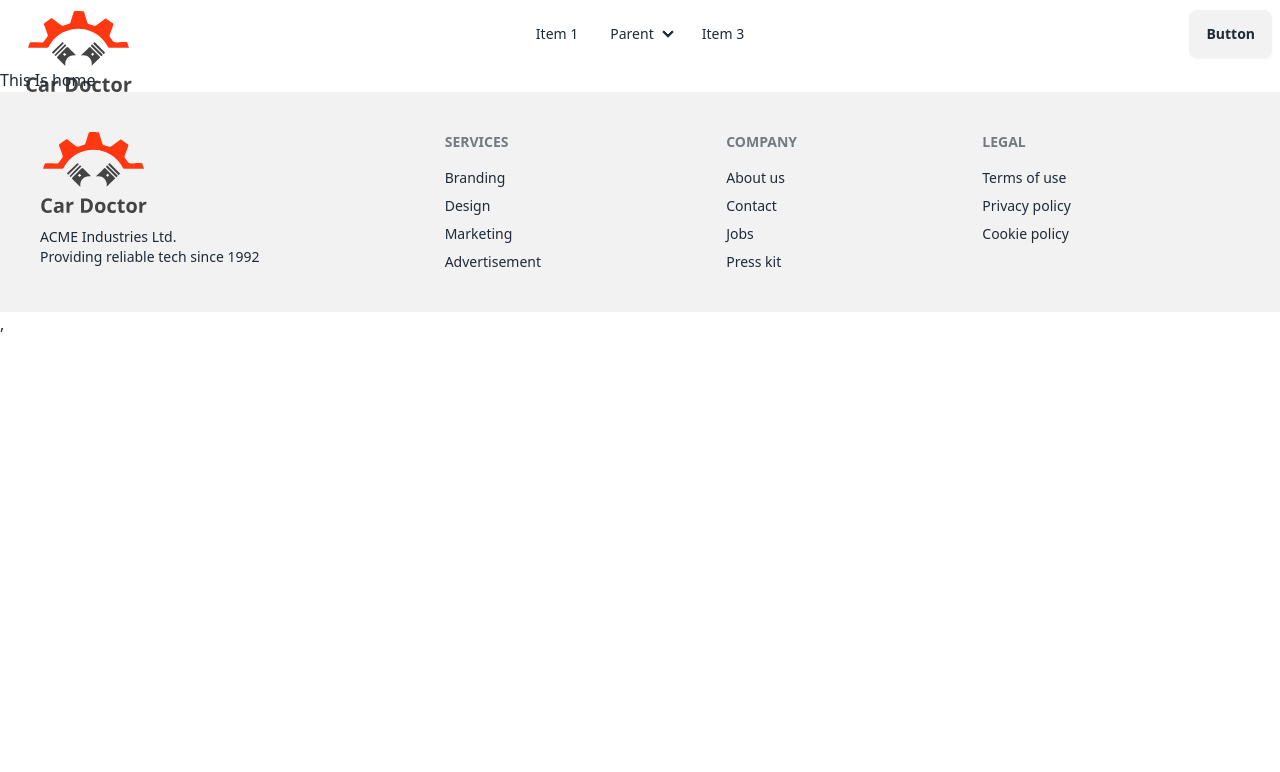
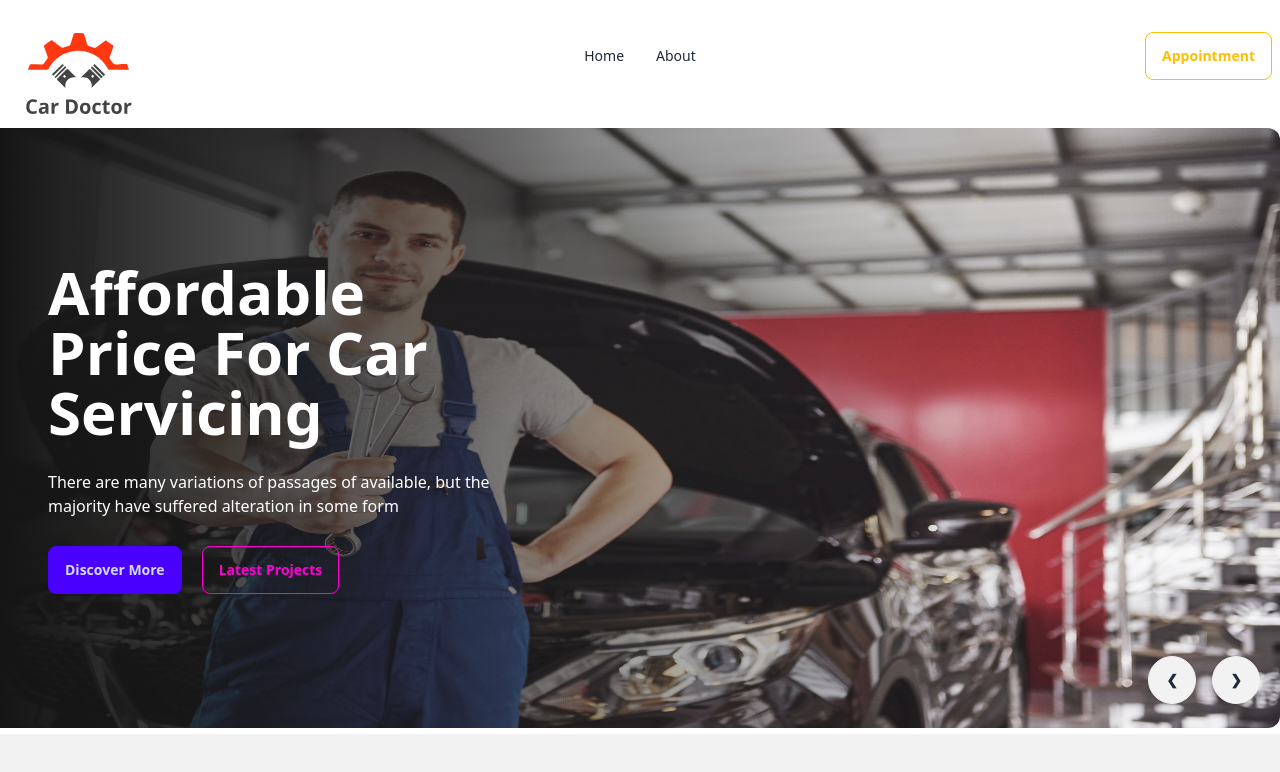
Before and after one commit to shohag0007/shohag-car-doctor-client, a React (Vite) app: page / in a window 1280 px wide. Shown: the top 772 px of the page. Built offline with nearby package versions, Linux system fonts and the light colour scheme.

Commit message:
banner is ready

```diff
--- /dev/null
+++ b/src/pages/Home/Banner/Banner.jsx
@@ -0,0 +1,61 @@
+import img1 from '../../../assets/images/banner/1.jpg';
+import img2 from '../../../assets/images/banner/2.jpg';
+import img3 from '../../../assets/images/banner/3.jpg';
+import img4 from '../../../assets/images/banner/4.jpg';
+import img5 from '../../../assets/images/banner/5.jpg';
+import img6 from '../../../assets/images/banner/6.jpg';
+
+const Banner = () => {
+    return (
+        <div className="carousel w-full h-[600px]">
+            <div id="slide1" className="carousel-item relative w-full">
+                <img
+                    src={img1}
+                    className="w-full rounded-xl" />
+                <div className="absolute left-0 top-0 h-full flex items-center   bottom-0 bg-gradient-to-r from-[#151515] to-[rgba(21, 21, 21, 0)]">
+                    <div className='space-y-7 w-1/2 pl-12'>
+                        <h2 className='text-6xl font-bold text-white'>Affordable Price For Car Servicing</h2>
+                   <p className='text-white'>There are many variations of passages of  available, but the majority have suffered alteration in some form</p>
+                    <div>
+                    <button className="btn btn-primary mr-5">Discover More</button>
+                    <button className="btn btn-outline btn-secondary">Latest Projects</button>
+                    </div>
+                    </div>
+                </div>
+                <div className="absolute left-5 right-5  flex -translate-y-1/2 transform bottom-0 justify-end">
+                    <a href="#slide4" className="btn btn-circle mr-4">❮</a>
+                    <a href="#slide2" className="btn btn-circle">❯</a>
+                </div>
+            </div>
+            <div id="slide2" className="carousel-item relative w-full">
+                <img
+                    src={img2}
+                    className=" w-full rounded-xl" />
+                <div className="absolute left-5 right-5  flex -translate-y-1/2 transform  bottom-0 justify-end">
+                    <a href="#slide1" className="btn btn-circle mr-4">❮</a>
+                    <a href="#slide3" className="btn btn-circle">❯</a>
+                </div>
+            </div>
+            <div id="slide3" className="carousel-item relative w-full">
+                <img
+                    src={img3}
+                    className="w-full rounded-xl" />
+                <div className="absolute left-5 right-5  flex -translate-y-1/2 transform bottom-0 justify-end">
+                    <a href="#slide2" className="btn btn-circle mr-4">❮</a>
+                    <a href="#slide4" className="btn btn-circle">❯</a>
+                </div>
+            </div>
+            <div id="slide4" className="carousel-item relative w-full">
+                <img
+                    src={img4}
+                    className="w-full rounded-xl" />
+                <div className="absolute left-5 right-5  flex -translate-y-1/2 transform bottom-0 justify-end">
+                    <a href="#slide3" className="btn btn-circle mr-4">❮</a>
+                    <a href="#slide1" className="btn btn-circle">❯</a>
+                </div>
+            </div>
+        </div>
+    );
+};
+
+export default Banner;
--- a/src/pages/Home/Home/Home.jsx
+++ b/src/pages/Home/Home/Home.jsx
@@ -1,9 +1,11 @@
+import Banner from "../Banner/Banner";
 
 
 const Home = () => {
     return (
         <div>
-            <h2>This Is home</h2>
+            <Banner></Banner>
+
         </div>
     );
 };
--- a/src/pages/Shared/NavBar/NavBar.jsx
+++ b/src/pages/Shared/NavBar/NavBar.jsx
@@ -2,8 +2,13 @@
 import logo from '../../../assets/logo.svg';
 
 const NavBar = () => {
+    const navItems = <>
+        <li><Link to='/'>Home</Link></li>
+        <li><Link to='/about'>About</Link></li>
+
+    </>
     return (
-        <div className="navbar bg-base-100">
+        <div className="navbar bg-base-100 h-28 mb-4">
             <div className="navbar-start">
                 <div className="dropdown">
                     <div tabIndex={0} role="button" className="btn btn-ghost lg:hidden">
@@ -23,15 +28,9 @@
                     <ul
                         tabIndex={0}
                         className="menu menu-sm dropdown-content bg-base-100 rounded-box z-[1] mt-3 w-52 p-2 shadow">
-                        <li><a>Item 1</a></li>
-                        <li>
-                            <a>Parent</a>
-                            <ul className="p-2">
-                                <li><a>Submenu 1</a></li>
-                                <li><a>Submenu 2</a></li>
-                            </ul>
-                        </li>
-                        <li><a>Item 3</a></li>
+
+                   {navItems}
+
                     </ul>
                 </div>
                 <Link to='/' className="btn btn-ghost text-xl">
@@ -40,21 +39,12 @@
             </div>
             <div className="navbar-center hidden lg:flex">
                 <ul className="menu menu-horizontal px-1">
-                    <li><a>Item 1</a></li>
-                    <li>
-                        <details>
-                            <summary>Parent</summary>
-                            <ul className="p-2">
-                                <li><a>Submenu 1</a></li>
-                                <li><a>Submenu 2</a></li>
-                            </ul>
-                        </details>
-                    </li>
-                    <li><a>Item 3</a></li>
+
+                    {navItems}
                 </ul>
             </div>
             <div className="navbar-end">
-                <a className="btn">Button</a>
+            <button className="btn btn-outline btn-warning">Appointment</button>
             </div>
         </div>
     );
```
